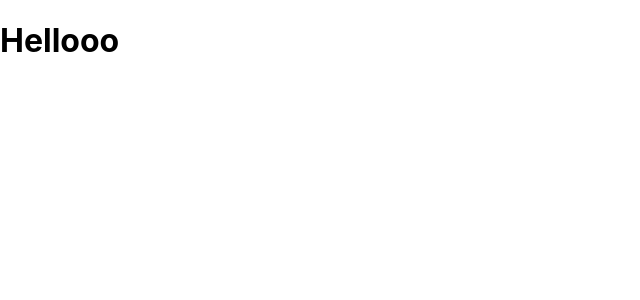
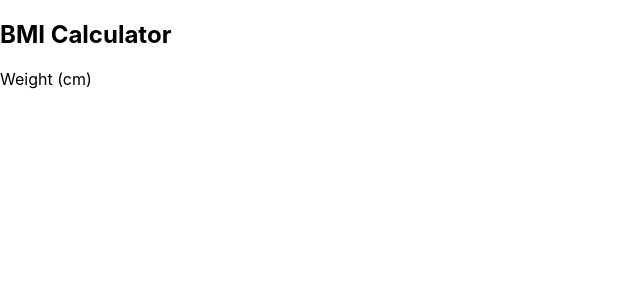
Before and after one commit to jaumebt90/bmi-calculator-react, a React (Create React App) app: page / in a window 1280 px wide. Shown: the top 300 px of the page, without its empty margins (0-640 px from the left). Built offline with nearby package versions, Linux system fonts and the light colour scheme.

Commit message:
Update App.js

```diff
--- a/src/App.js
+++ b/src/App.js
@@ -3,7 +3,14 @@ import React from "react";
 function App() {
   return (
     <div className="app">
-      <h1>Hellooo</h1>
+      <div className="container">
+        <h2 className="center">BMI Calculator</h2>
+        <form>
+          <div>
+            <label>Weight (cm)</label>
+          </div>
+        </form>
+      </div>
     </div>
   );
 }
```
